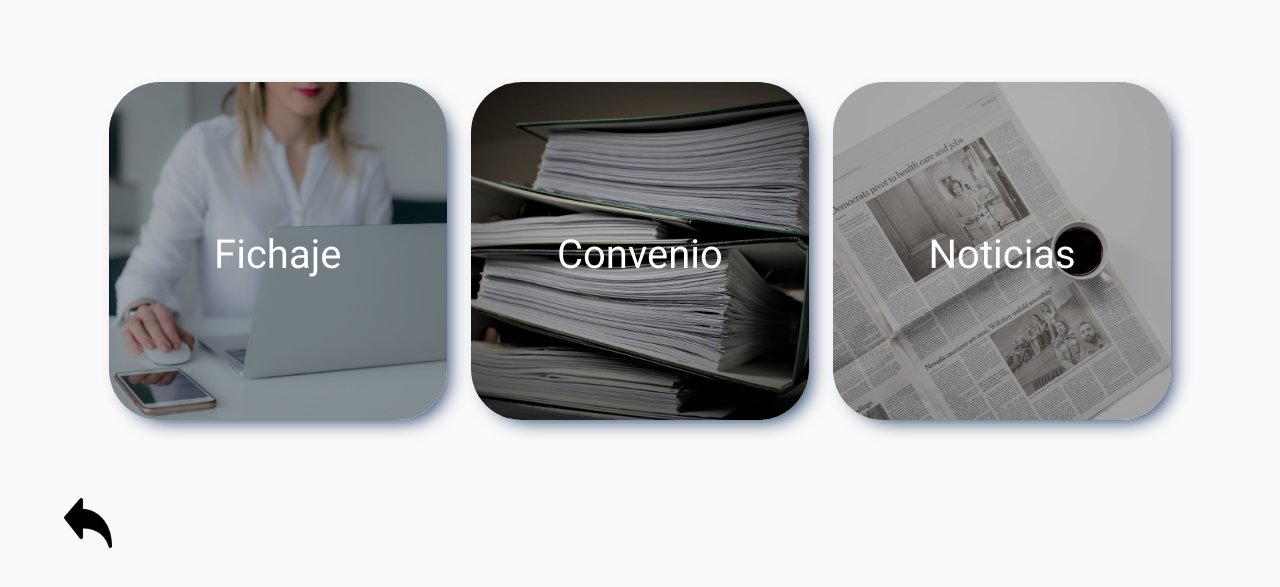
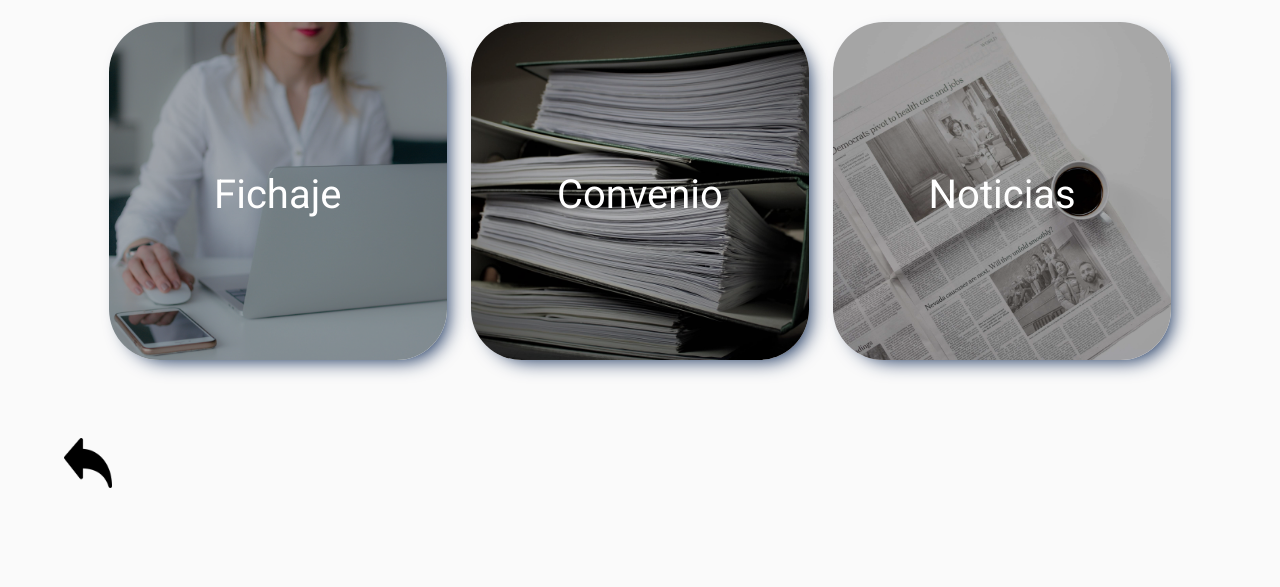
Before and after one commit to JaumeKyC/proyectito, a PHP site: page /otros.php in a window 1280 px wide. Shown: the part 105-692 px from the top of the page. Run offline with PHP 8.4, Linux system fonts and the light colour scheme.

Commit message:
Modificando espaciado entre header y botones
Margin Top 10px

```diff
--- a/css/general-style.css
+++ b/css/general-style.css
@@ -88,7 +88,7 @@ td{
 
 /* MARGEN HEADER */
 .margen1{
-    margin-top: 70px!important;
+    margin-top: 10px!important;
 }
 
 .margenPedido1{
```
